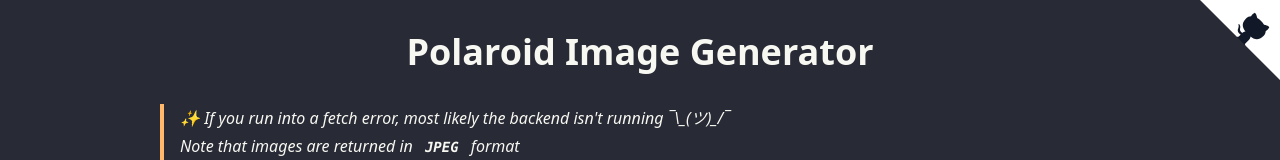
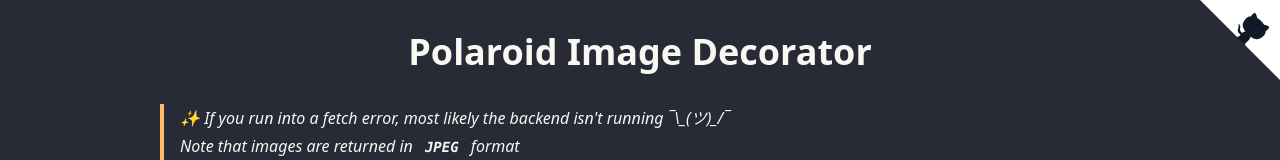
Before and after one commit to Kevin-Cai-dev/polaroid-image-decorator, a Next.js app in the folder frontend/: page / in a window 1280 px wide. Shown: the top 160 px of the page. Built offline with nearby package versions, Linux system fonts and the light colour scheme.

Commit message:
added website title

```diff
--- a/frontend/src/pages/_app.tsx
+++ b/frontend/src/pages/_app.tsx
@@ -1,11 +1,15 @@
 import { ThemeProvider } from 'next-themes';
 import type { AppProps } from 'next/app';
+import Head from 'next/head';
 
 import '../styles/globals.css';
 
 function MyApp({ Component, pageProps }: AppProps) {
     return (
         <ThemeProvider defaultTheme="dracula">
+            <Head>
+                <title>Polaroid Image Decorator</title>
+            </Head>
             <Component {...pageProps} />
         </ThemeProvider>
     );
--- a/frontend/src/pages/index.tsx
+++ b/frontend/src/pages/index.tsx
@@ -60,7 +60,7 @@ const Home: NextPage = () => {
         <div className="prose mx-auto flex min-h-screen max-w-screen-lg flex-col p-8 text-base-content">
             <GithubCorner />
             <h1 className="text-center font-sans font-bold">
-                Polaroid Image Generator
+                Polaroid Image Decorator
             </h1>
             <Disclaimer />
             <input
```
